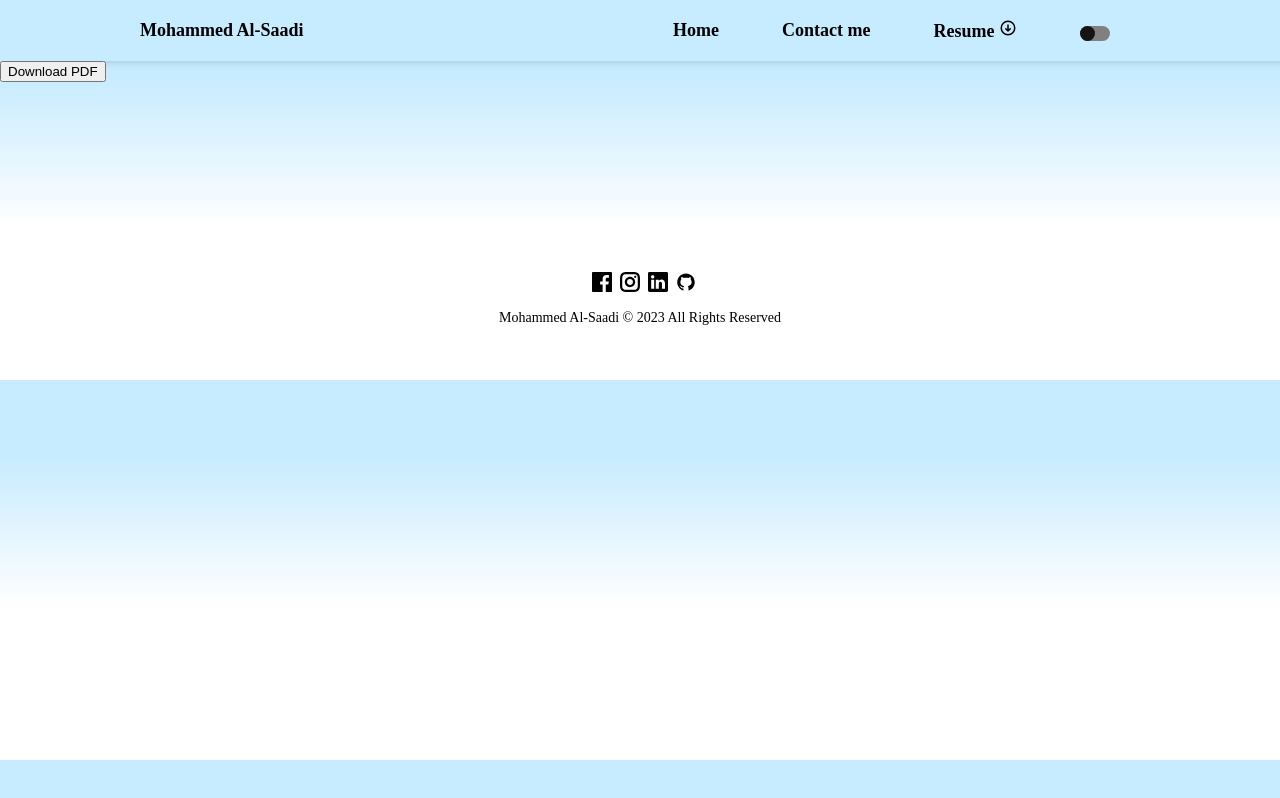
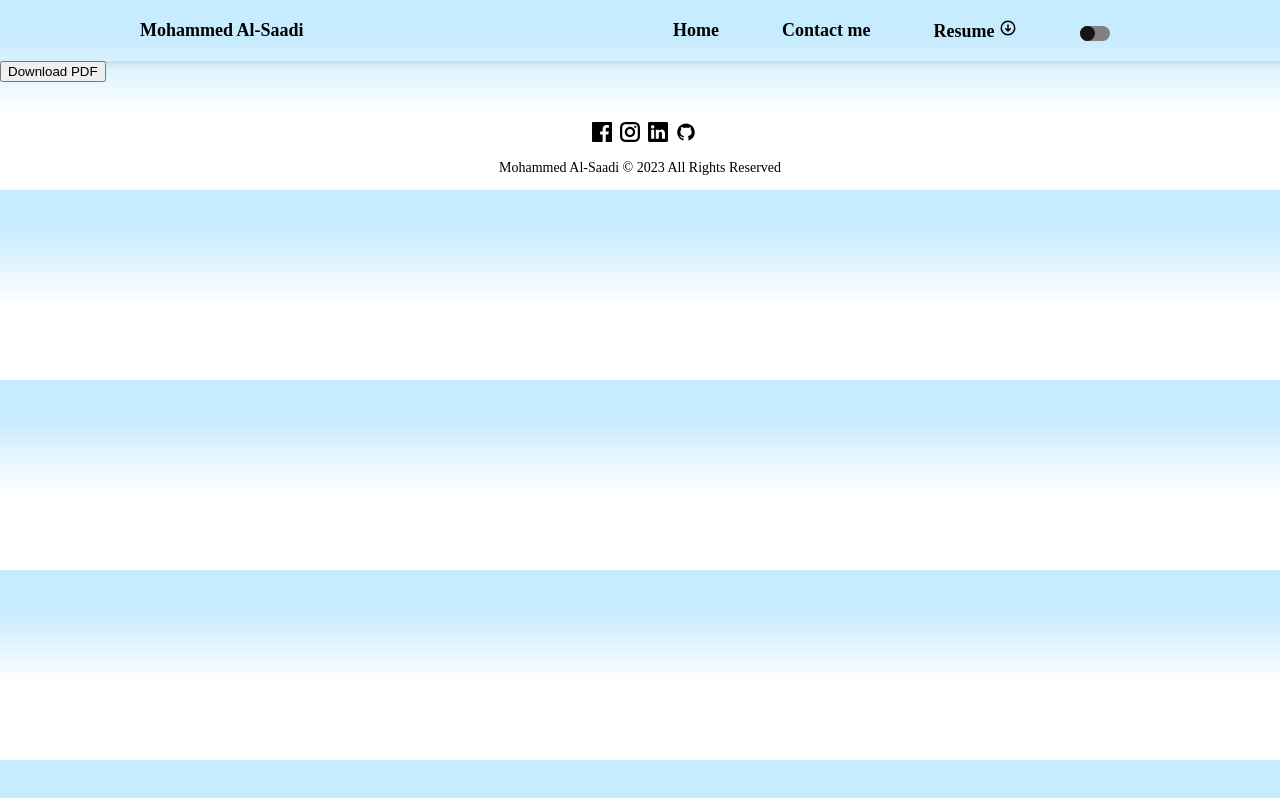
Before and after one commit to Mohammed-Al-Saadi/Portfolio-React, a React (Create React App) app: page /link in a window 1280 px wide. Built offline with nearby package versions, Linux system fonts and the light colour scheme; no server answers.

Commit message:
new update

```diff
--- a/src/Components/Darkmood.css
+++ b/src/Components/Darkmood.css
@@ -37,7 +37,8 @@ input:checked + label:after {
   transform: translateX(-100%);
 }
 
-.dark {
+
+ .dark {
 
   background:#334056;
 }
@@ -46,9 +47,7 @@ input:checked + label:after {
 
 
 }
- :root .dark{
-  margin: 0px 0px;
-}
+
  :root{
   background: linear-gradient(
     to top,
@@ -56,7 +55,6 @@ input:checked + label:after {
     rgb(255, 255, 255) 40%,
     rgb(199, 235, 255) 80%
   );
-padding-bottom: 40px;
 
 
 
--- a/src/Components/Footer.css
+++ b/src/Components/Footer.css
@@ -26,7 +26,7 @@
     .profile-container{
       display: flex;
       justify-content: center;
-      margin-top: 190px;
+      margin-top: 40px;
 
 
 
@@ -37,10 +37,3 @@
   .profile-details{
     position: relative;
   }
-
-  @media screen and (min-width:1920px){
-
-
-  .profile-container {
-    margin-top: 220px;
-}}
```
